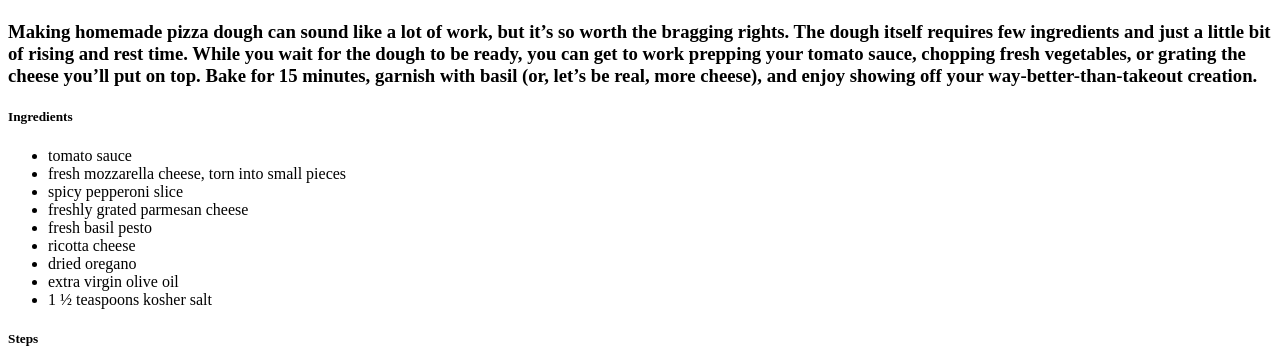
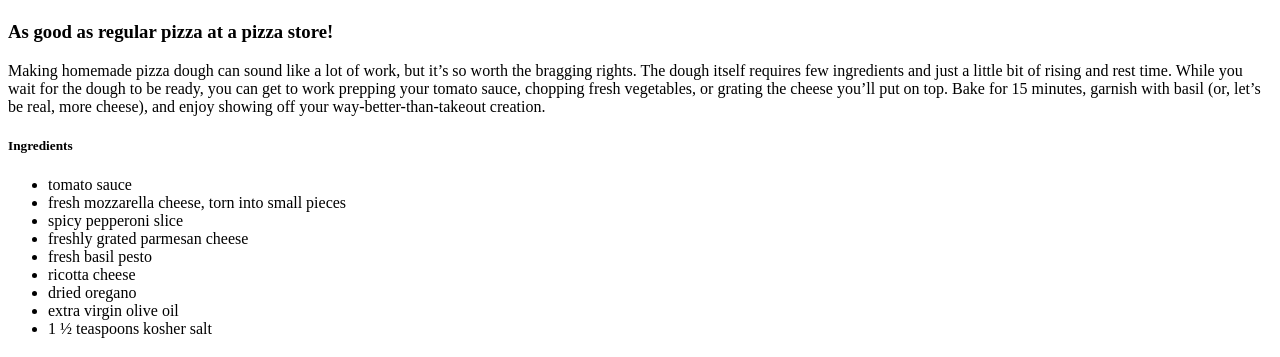
Before and after one commit to bananamonkey4655/odin-recipes, a plain HTML site: page recipes/pizza.html in a window 1280 px wide. Shown: the part 697-1054 px from the top of the page. Drawn offline with Linux system fonts and the light colour scheme.

Commit message:
Added missing description of recipes

```diff
--- a/recipes/pizza.html
+++ b/recipes/pizza.html
@@ -8,7 +8,8 @@
 </head>
 <body>
     <h1>Pizza <img src="../images/delish-homemade-pizza-horizontal-1542312378.png" alt="Thin Crusted Pizza"></h1>
-    <h3>Making homemade pizza dough can sound like a lot of work, but it’s so worth the bragging rights. The dough itself requires few ingredients and just a little bit of rising and rest time. While you wait for the dough to be ready, you can get to work prepping your tomato sauce, chopping fresh vegetables, or grating the cheese you’ll put on top. Bake for 15 minutes, garnish with basil (or, let’s be real, more cheese), and enjoy showing off your way-better-than-takeout creation.</h3>
+    <h3>As good as regular pizza at a pizza store!</h3>
+    <p>Making homemade pizza dough can sound like a lot of work, but it’s so worth the bragging rights. The dough itself requires few ingredients and just a little bit of rising and rest time. While you wait for the dough to be ready, you can get to work prepping your tomato sauce, chopping fresh vegetables, or grating the cheese you’ll put on top. Bake for 15 minutes, garnish with basil (or, let’s be real, more cheese), and enjoy showing off your way-better-than-takeout creation.</p>
     <h5>Ingredients</h5>
     <ul>
         <li>tomato sauce</li>
```
Also changed, not shown: recipes/laksa.html (+1 -0 lines).
